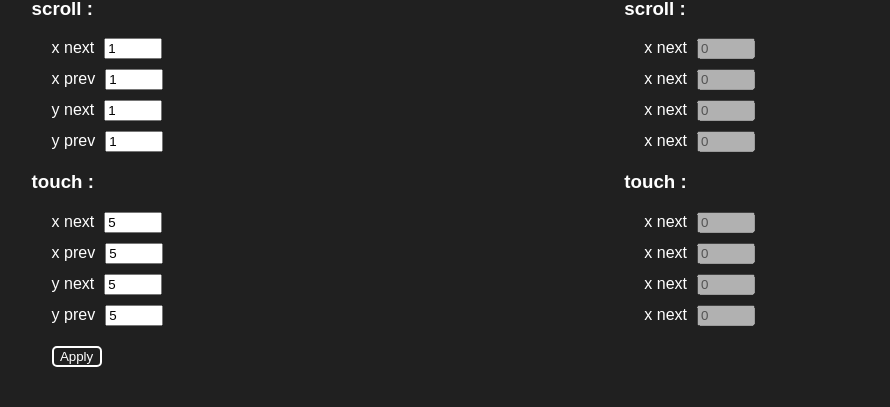
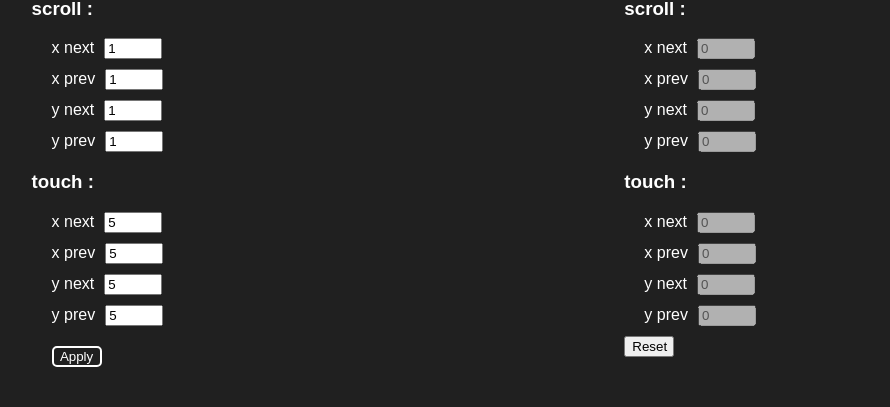
Before and after one commit to ga-devfront/scroll-event-handler, a website with bundled scripts: page demo/index.html in a window 1280 px wide. Shown: the part 150-557 px from the top of the page, without its empty margins (194-1084 px from the left). Built offline with nearby package versions, Linux system fonts and the light colour scheme.

Commit message:
✨add reset button

```diff
--- a/demo/index.html
+++ b/demo/index.html
@@ -37,19 +37,20 @@
       <section>
         <h3>scroll :</h3>
         <div><form><label for="trigger-scroll-x-next">x next</label><input type="number" name="trigger-scroll-x-next" id="trigger-scroll-x-next" value="0" disabled="disabled"></form>
-          <form><label for="trigger-scroll-x-prev">x next</label><input type="number" name="trigger-scroll-x-prev" id="trigger-scroll-x-prev" value="0" disabled="disabled"></form>
-          <form><label for="trigger-scroll-y-next">x next</label><input type="number" name="trigger-scroll-y-next" id="trigger-scroll-y-next" value="0" disabled="disabled"></form>
-          <form><label for="trigger-scroll-y-prev">x next</label><input type="number" name="trigger-scroll-y-prev" id="trigger-scroll-y-prev" value="0" disabled="disabled"></form>
+          <form><label for="trigger-scroll-x-prev">x prev</label><input type="number" name="trigger-scroll-x-prev" id="trigger-scroll-x-prev" value="0" disabled="disabled"></form>
+          <form><label for="trigger-scroll-y-next">y next</label><input type="number" name="trigger-scroll-y-next" id="trigger-scroll-y-next" value="0" disabled="disabled"></form>
+          <form><label for="trigger-scroll-y-prev">y prev</label><input type="number" name="trigger-scroll-y-prev" id="trigger-scroll-y-prev" value="0" disabled="disabled"></form>
         </div>
       </section>
       <section>
         <h3>touch :</h3>
         <div><form><label for="trigger-touch-x-next">x next</label><input type="number" name="trigger-touch-x-next" id="trigger-touch-x-next" value="0" disabled="disabled"></form>
-          <form><label for="trigger-touch-x-prev">x next</label><input type="number" name="trigger-touch-x-prev" id="trigger-touch-x-prev" value="0" disabled="disabled"></form>
-          <form><label for="trigger-touch-y-next">x next</label><input type="number" name="trigger-touch-y-next" id="trigger-touch-y-next" value="0" disabled="disabled"></form>
-          <form><label for="trigger-touch-y-prev">x next</label><input type="number" name="trigger-touch-y-prev" id="trigger-touch-y-prev" value="0" disabled="disabled"></form>
+          <form><label for="trigger-touch-x-prev">x prev</label><input type="number" name="trigger-touch-x-prev" id="trigger-touch-x-prev" value="0" disabled="disabled"></form>
+          <form><label for="trigger-touch-y-next">y next</label><input type="number" name="trigger-touch-y-next" id="trigger-touch-y-next" value="0" disabled="disabled"></form>
+          <form><label for="trigger-touch-y-prev">y prev</label><input type="number" name="trigger-touch-y-prev" id="trigger-touch-y-prev" value="0" disabled="disabled"></form>
         </div>
       </section>
+      <input type="submit" value="Reset" id="reset">
     </div>
   </main>
   <footer>
```
